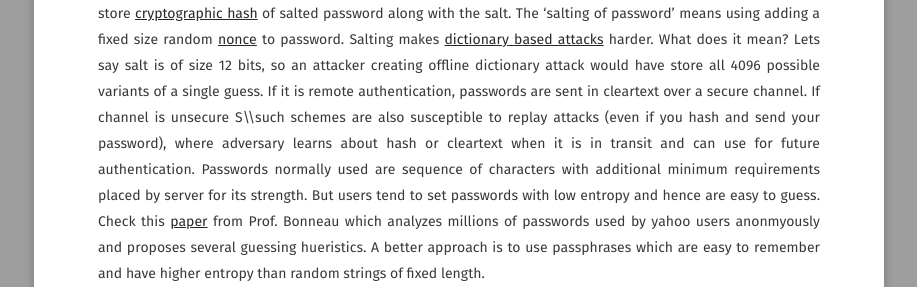
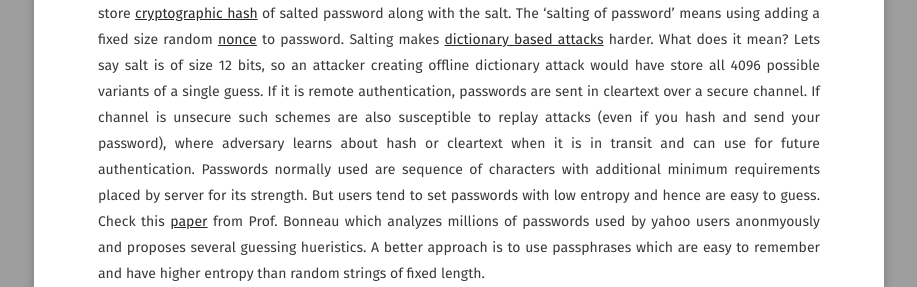
Before and after one commit to panghalamit/panghalamit.github.io, a Jekyll site: the page built from _posts/2018-09-24-demystifying-authentication.md, in a window 1280 px wide and 900 px high, scrolled down 1072 px, cut to the strip 229-516 px from the top of the window. Shown: the whole strip, without its empty margins (181-1098 px from the left). Built offline with Jekyll 4.4.1, drawn with Linux system fonts in a browser that asks for light colours; some web fonts are replaced; comment, search, counter and statistics services are not loaded.

Commit message:
updated blog post

```diff
--- a/_posts/2018-09-24-demystifying-authentication.md
+++ b/_posts/2018-09-24-demystifying-authentication.md
@@ -23,7 +23,7 @@ Entity Authentication can be majorly divided into three categories:
 3. __Something You Are__ : This includes methods which make use of physical human characterstics and biometrics, such as handwritten signatures, fingerprints, voice, retina patterns, and even dynamic keyboarding characterstics.
 
 Entity Authentication is generally used to facilitate access control to a resource or a service, where access privilege is linked to a particular identity. Most common method that is used is password based (belongs to 1st category) and also referred to as weak authentication. The password usually serves a shared secret between user and system. The way information about password is stored on the on the system, and how it is used later to verify the password entered by user determines the possible attacks on the scheme. The Most common way is to store [cryptographic hash](https://en.wikipedia.org/wiki/Cryptographic_hash_function) of salted password along with the salt.
-The 'salting of password' means using adding a fixed size random [nonce](https://en.wikipedia.org/wiki/Cryptographic_nonce) to password. Salting makes [dictionary based attacks](https://en.wikipedia.org/wiki/Dictionary_attack) harder. What does it mean? Lets say salt is of size 12 bits, so an attacker creating offline dictionary attack would have store all 4096 possible variants of a single guess. If it is remote authentication, passwords are sent in cleartext over a secure channel. If channel is unsecure S\\\\such schemes are also susceptible to replay attacks (even if you hash and send your password), where adversary learns about hash or cleartext when it is in transit and can use for future authentication. Passwords normally used are sequence of characters with additional minimum requirements placed by server for its strength. But users tend to set passwords with low entropy and hence are easy to guess. Check this [paper](http://www.jbonneau.com/doc/B12-IEEESP-analyzing_70M_anonymized_passwords.pdf) from Prof. Bonneau which analyzes millions of passwords used by yahoo users anonmyously and proposes several guessing hueristics.
+The 'salting of password' means using adding a fixed size random [nonce](https://en.wikipedia.org/wiki/Cryptographic_nonce) to password. Salting makes [dictionary based attacks](https://en.wikipedia.org/wiki/Dictionary_attack) harder. What does it mean? Lets say salt is of size 12 bits, so an attacker creating offline dictionary attack would have store all 4096 possible variants of a single guess. If it is remote authentication, passwords are sent in cleartext over a secure channel. If channel is unsecure such schemes are also susceptible to replay attacks (even if you hash and send your password), where adversary learns about hash or cleartext when it is in transit and can use for future authentication. Passwords normally used are sequence of characters with additional minimum requirements placed by server for its strength. But users tend to set passwords with low entropy and hence are easy to guess. Check this [paper](http://www.jbonneau.com/doc/B12-IEEESP-analyzing_70M_anonymized_passwords.pdf) from Prof. Bonneau which analyzes millions of passwords used by yahoo users anonmyously and proposes several guessing hueristics.
 A better approach is to use passphrases which are easy to remember and have higher entropy than random strings of fixed length.
 <figure>
     <a href="https://imgs.xkcd.com/comics/password_strength.png"><img src="https://imgs.xkcd.com/comics/password_strength.png"></a>
```
